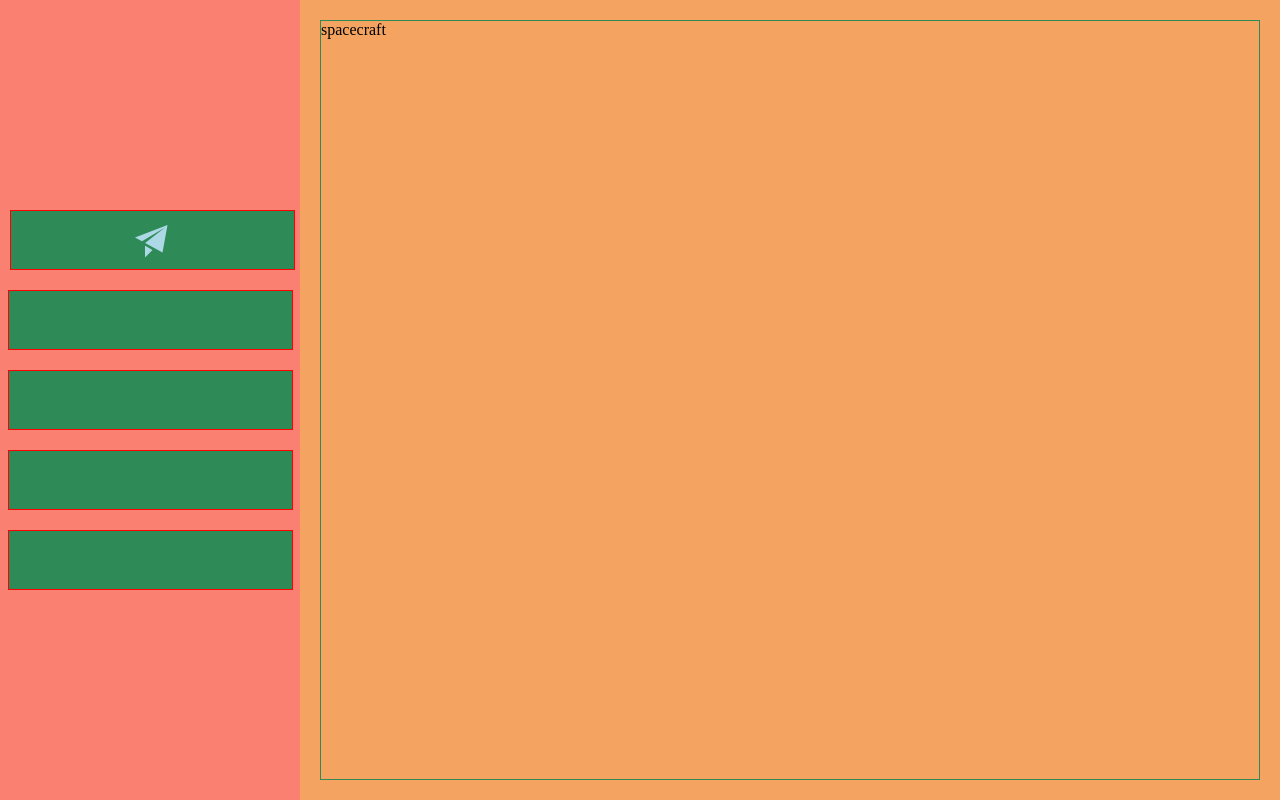
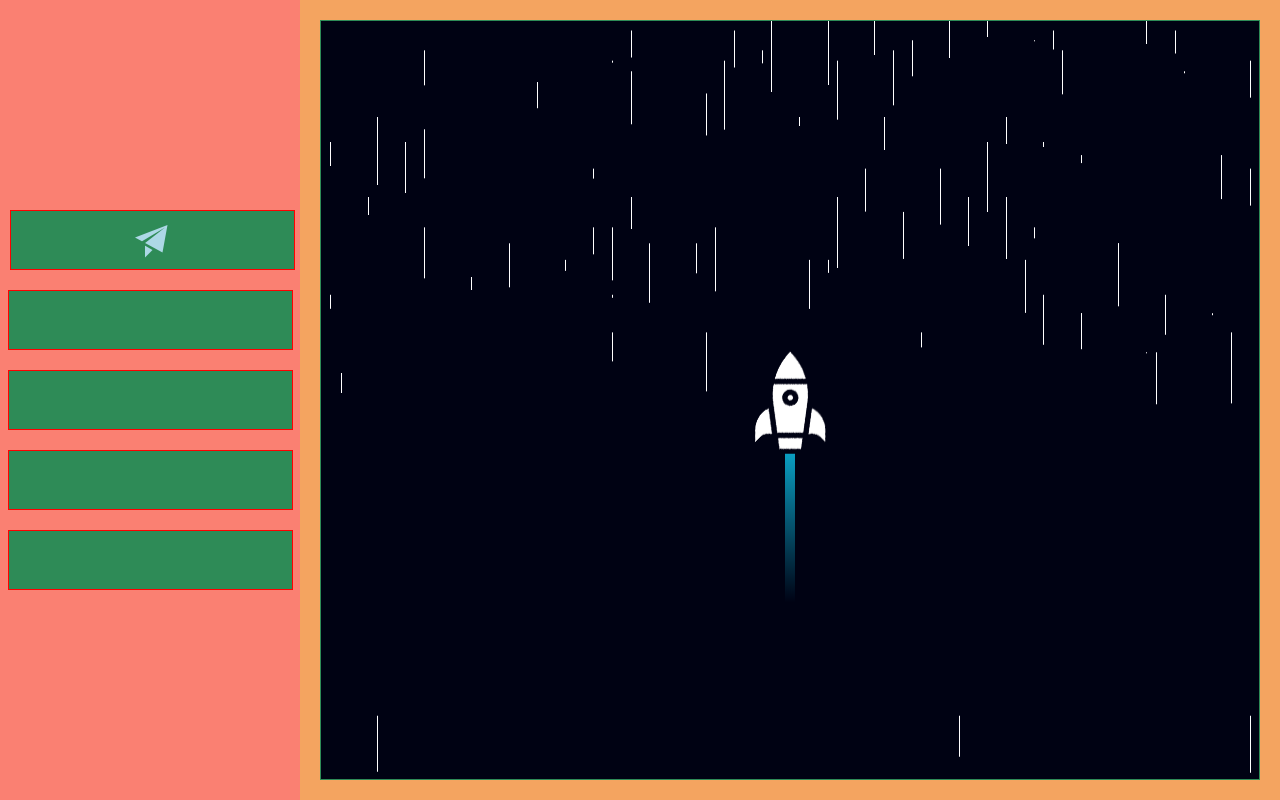
Before and after one commit to yingjieweb/sentry, a Vue app: page /#/spacecraft in a window 1280 px wide. Built offline with nearby package versions, Linux system fonts and the light colour scheme.

Commit message:
implement Spacecraft comp and animation

```diff
--- a/src/views/Spacecraft.vue
+++ b/src/views/Spacecraft.vue
@@ -1,15 +1,88 @@
 <template>
-  <div>
-    spacecraft
+  <div class="container">
+    <div class="rocket">
+      <img src="../assets/images/rocket.png" alt="">
+    </div>
+
+    <i></i>
   </div>
 </template>
 
 <script lang="js">
   export default {
-    name: "Spacecraft"
+    name: "Spacecraft",
+    mounted(){
+      this.newLine()
+    },
+    methods: {
+      random(m, n) {
+        return Math.ceil(Math.random() * (n - m + 1))
+      },
+      newLine() {
+        let starCount = 80;
+        for (let i = 0; i < starCount; i++) {
+          const i = document.createElement('i')
+          i.style.height = this.random(30, 100) + 'px'
+          i.style.left = this.random(1, 99) + '%'
+          i.style.animationDuration = this.random(5, 30) / 10 + 5 + 's'
+          document.querySelector('.container').appendChild(i)
+          console.log(i)
+        }
+      }
+    }
   }
 </script>
 
-<style lang="scss" scoped>
+<style lang="scss">
+  .container {
+    height: 100%;
+    background-color: rgb(0, 2, 19);
+    display: flex;
+    justify-content: center;
+    align-items: center;
+    position: relative;
+  }
 
+  .container .rocket {
+    animation: shake 0.8s linear infinite;
+
+    &::after {
+      content: '';
+      width: 10px;
+      height: 150px;
+      background: linear-gradient(rgb(10, 158, 194), transparent);
+      position: absolute;
+      left: 50%;
+      transform: translateX(-50%);
+      bottom: -150px;
+    }
+
+    @keyframes shake {
+      0%, 100% {
+        transform: translateY(-2px);
+      }
+      40% {
+        transform: translateY(2px);
+      }
+    }
+  }
+
+  .container i {
+    width: 1px;
+    height: 20px; /*30 - 100px*/
+    position: absolute;
+    top: 0;
+    left: 20px; /*1 - 100vw*/
+    background-color: #fff;
+    animation: line 5s linear infinite;
+
+    @keyframes line {
+      from {
+        transform: translateY(0);
+      }
+      to {
+        transform: translateY(88vh);
+      }
+    }
+  }
 </style>
```
Also changed, not shown: src/assets/images/rocket.png (added).
